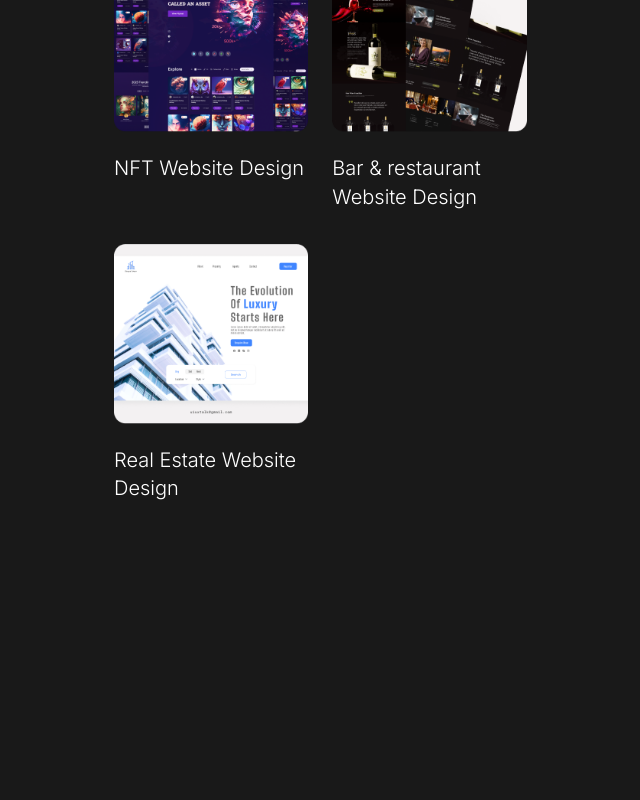
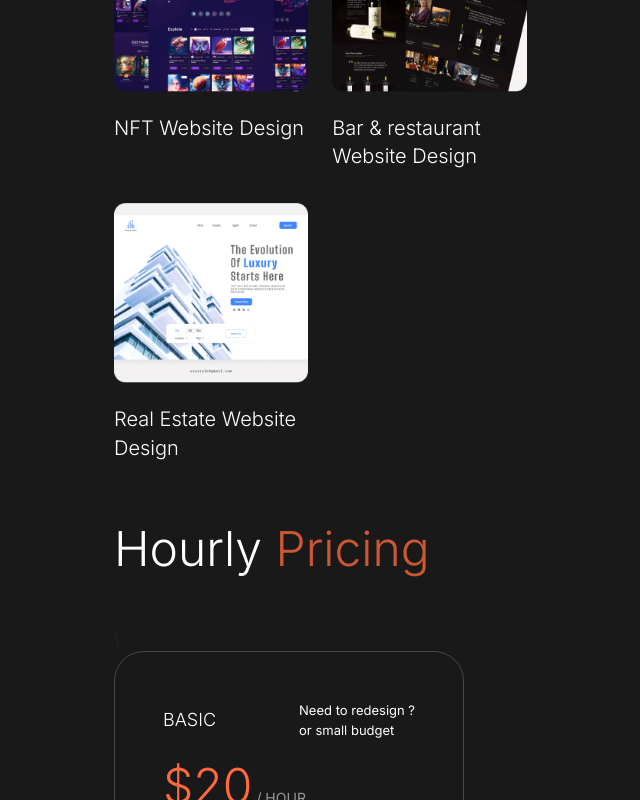
Before and after one commit to rjibon49/iren, a Next.js app: page / in a window 1280 px wide. Shown: the part 6580-7380 px from the top of the page, without its empty margins (433-1073 px from the left). Before the commit the page ends 7180 px from the top, so only its background shows below. Built offline with nearby package versions, Linux system fonts and the light colour scheme.

Commit message:
added hourly table

```diff
--- a/components/Home/AboutComponent.js
+++ b/components/Home/AboutComponent.js
@@ -1,3 +1,4 @@
+/* eslint-disable react/no-unescaped-entities */
 import React from 'react';
 import { FontAwesomeIcon } from '@fortawesome/react-fontawesome';
 import { faUser } from '@fortawesome/free-solid-svg-icons';
--- /dev/null
+++ b/components/Home/HourlyBooking.js
@@ -0,0 +1,71 @@
+/* eslint-disable react/no-unescaped-entities */
+import React from 'react';
+import { FontAwesomeIcon } from '@fortawesome/react-fontawesome';
+import { faHandPointRight } from '@fortawesome/free-solid-svg-icons';
+
+const HourlyBooking = () => {
+    return (
+        <>
+            <div className='container hourlyHeight alignCenter' id='about'>
+                <div className='row w-100 justify-content-end'>
+                    <div className='col-xxl-7 col-xl-7 col-lg-7 col-md-12 col-sm-12 col-xs-12'>
+                        <div>
+                            <div className=''>
+                                <h1 className='font48 mb-5'>Hourly <span className='font48Color'>Pricing</span></h1>\
+                            </div>
+                        </div>
+                        <div className='d-flex justify-content-between align-items-center flex-wrap gap-3'>
+                            <div className='hourlyWidth p-5'>
+                                <div className='d-flex justify-content-between align-items-center flex-wrap'>
+                                    <p className='font18White'>BASIC</p>
+                                    <p className='font13White'>Need to redesign ? <br />or small budget</p>
+                                </div>
+                                <div>
+                                    <p className='font48 colorText'>$20<span className='font14c999'> / HOUR</span></p>
+                                    <div style={{borderBottom:"1px solid #555"}}></div>
+                                </div>
+                                <div className='pt-5'>
+                                    <p className='designationFont'><FontAwesomeIcon icon={faHandPointRight} className='me-3'/>1 Landing page design</p>
+                                    <p className='designationFont'><FontAwesomeIcon icon={faHandPointRight} className='me-3'/>With graphics</p>
+                                    <p className='designationFont'><FontAwesomeIcon icon={faHandPointRight} className='me-3'/>Wireframes, Prototype</p>
+                                    <p className='designationFont'><FontAwesomeIcon icon={faHandPointRight} className='me-3'/>Responsive design</p>
+                                    <p className='designationFont'><FontAwesomeIcon icon={faHandPointRight} className='me-3'/>Include source file</p>
+                                    <p className='designationFont'><FontAwesomeIcon icon={faHandPointRight} className='me-3'/>Any graphic design project</p>
+                                    <p className='designationFont'><FontAwesomeIcon icon={faHandPointRight} className='me-3'/>Work in business days, no weekend.</p>
+                                    <p className='designationFont'><FontAwesomeIcon icon={faHandPointRight} className='me-3'/>Support 6 months</p>
+                                    <p className='designationFont'><FontAwesomeIcon icon={faHandPointRight} className='me-3'/>Time to time update</p>
+                                </div>
+                            </div>
+                            <div className='hourlyWidth p-5'>
+                                <div className='d-flex justify-content-between align-items-center flex-wrap'>
+                                    <p className='font18White'>BASIC</p>
+                                    <p className='font13White'>Need to redesign ? <br />or small budget</p>
+                                </div>
+                                <div>
+                                    <p className='font48 colorText'>$60<span className='font14c999'> / HOUR</span></p>
+                                    <div style={{borderBottom:"1px solid #555"}}></div>
+                                </div>
+                                <div className='pt-5'>
+                                    <p className='designationFont'><FontAwesomeIcon icon={faHandPointRight} className='me-3'/>Design from scratch </p>
+                                    <p className='designationFont'><FontAwesomeIcon icon={faHandPointRight} className='me-3'/>10/12 Standard Mobile Screens Design with Source file, PNG, JPEG</p>
+                                    <p className='designationFont'><FontAwesomeIcon icon={faHandPointRight} className='me-3'/>Research, user flow, Wireframes, Prototype, Visual design, App testing</p>
+                                    <p className='designationFont'><FontAwesomeIcon icon={faHandPointRight} className='me-3'/>Website/ App with graphics and content</p>
+                                    <p className='designationFont'><FontAwesomeIcon icon={faHandPointRight} className='me-3'/>Design System</p>
+                                    <p className='designationFont'><FontAwesomeIcon icon={faHandPointRight} className='me-3'/>Responsive design</p>
+                                    <p className='designationFont'><FontAwesomeIcon icon={faHandPointRight} className='me-3'/>Work with both weekend</p>
+                                    <p className='designationFont'><FontAwesomeIcon icon={faHandPointRight} className='me-3'/>Support 6 months</p>
+                                    <p className='designationFont'><FontAwesomeIcon icon={faHandPointRight} className='me-3'/>Time to time update</p>
+                                </div>
+                            </div>
+                        </div>
+                        <div className='p-5'>
+                            <p className='font16 pe-2'>Hey there! If you're thinking about bringing me on board every month, I'd be more than happy to chat with you and see how we can work together. Just drop me a line at <span className='colorText'>iren@visualsage.xyz</span> Can't wait to hear from you!</p>
+                        </div>
+                    </div>
+                </div>
+            </div>
+        </>
+    );
+};
+
+export default HourlyBooking;
--- a/components/Home/ServiceComponent.js
+++ b/components/Home/ServiceComponent.js
@@ -19,19 +19,19 @@ const ServiceComponent = () => {
                             <div className='serviceBody'>
                                 <div>
                                     <h2 className='font24White'>Website & App Design</h2>
-                                    <p className='font24c999'>I've crafted distinctive digital products by leveraging unique concepts and executed them seamlessly using Figma's design platform.</p>
+                                    <p className='font14c999'>I've crafted distinctive digital products by leveraging unique concepts and executed them seamlessly using Figma's design platform.</p>
                                 </div>
                             </div>
                             <div className='serviceBody'>
                                 <div>
                                     <h2 className='font24White'>UX Research</h2>
-                                    <p className='font24c999'>In the UX research process starts with defining objectives and identifying target users, followed by data collection through methods like interviews and usability testing. Insights derived from the analysis inform design decisions, ensuring the final product aligns optimally with user needs and expectations.</p>
+                                    <p className='font14c999'>In the UX research process starts with defining objectives and identifying target users, followed by data collection through methods like interviews and usability testing. Insights derived from the analysis inform design decisions, ensuring the final product aligns optimally with user needs and expectations.</p>
                                 </div>
                             </div>
                             <div className='serviceBody'>
                                 <div>
                                     <h2 className='font24White'>Prototyping</h2>
-                                    <p className='font24c999'>Prototyping is a crucial phase in the design process, I always create interactive models of the design concepts before the final product. It provides a tangible preview, enabling stakeholders to visualize and test the user experience, leading to informed refinements and improvements.</p>
+                                    <p className='font14c999'>Prototyping is a crucial phase in the design process, I always create interactive models of the design concepts before the final product. It provides a tangible preview, enabling stakeholders to visualize and test the user experience, leading to informed refinements and improvements.</p>
                                 </div>
                             </div>
                         </div>
--- a/pages/index.js
+++ b/pages/index.js
@@ -7,6 +7,7 @@ import EducationComponent from '../components/Home/EducationComponent';
 import ServiceComponent from '../components/Home/ServiceComponent';
 import SkillsComponent from '../components/Home/SkillsComponent';
 import PortfolioComponent from '../components/Home/PortfolioComponent';
+import HourlyBooking from '../components/Home/HourlyBooking';
 
 
 export default function Home() {
@@ -19,6 +20,7 @@ export default function Home() {
         <ServiceComponent />
         <SkillsComponent />
         <PortfolioComponent />
+        <HourlyBooking />
       </Layout>
     </>
   )
--- a/public/styles/globals.css
+++ b/public/styles/globals.css
@@ -31,12 +31,22 @@ ul, li {
 .portfolioHeight {
   min-height: 1310px;
 }
+.portfolioHeight {
+  min-height: 1090px;
+}
 .alignCenter {
   display: flex;
   align-items: center;
 }
 .introSubWidth {
   max-width: 526px;
+}
+.hourlyWidth {
+  width: 350px;
+  min-height: 699px;
+  border: 1px solid #484848;
+  border-radius: 30px;
+  /* padding: 25px; */
 }
 
 /* ==================== Fonts CSS Style ============================
@@ -85,6 +95,13 @@ ul, li {
   font-weight: 300;
   line-height: 28.8px;
 }
+/* .font24c999 {
+  color: #999;
+  font-size: 24px;
+  font-style: normal;
+  font-weight: 300;
+  line-height: 28.8px;
+} */
 .locationFont {
   color: #FFF;
   font-size: 24px;
@@ -98,6 +115,13 @@ ul, li {
   font-style: normal;
   font-weight: 300;
   line-height: 28.8px;
+}
+.font18White {
+  color: #FFF;
+  font-size: 18px;
+  font-style: normal;
+  font-weight: 300;
+  line-height: 21.6px;
 }
 .font16 {
   color: #FFF;
@@ -120,7 +144,7 @@ ul, li {
   font-weight: 400;
   line-height: 23.8px;
 }
-.font24c999 {
+.font14c999 {
   color: #999;
   font-size: 14px;
   font-style: normal;
@@ -133,6 +157,13 @@ ul, li {
   font-style: normal;
   font-weight: 400;
   line-height: 22.1px; /* 170% */
+}
+.font13White {
+  color: white;
+  font-size: 13px;
+  font-style: normal;
+  font-weight: 400;
+  line-height: 20px; /* 170% */
 }
 .sectionTitleFont {
   color: #FFF;
```
